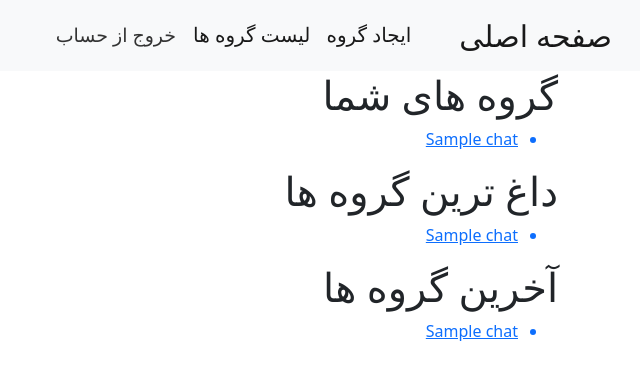
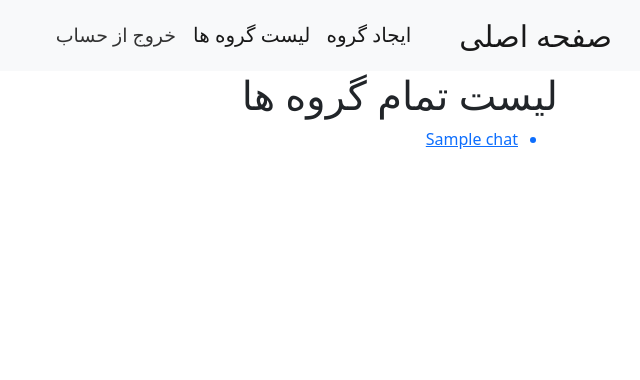
Before and after one commit to dori-dev/django-chat, a Django app: page /groups/ in a window 1280 px wide. Shown: the top 380 px of the page, without its empty margins (640-1280 px from the left). Run offline with Django 3.2, Linux system fonts and the light colour scheme; a user stored in the database is signed in; tables that the repository leaves empty hold one stand-in row (values such as "Sample post").

Commit message:
show all groups in group-list page

```diff
--- a/chat/templates/chat/group-list.html
+++ b/chat/templates/chat/group-list.html
@@ -4,31 +4,9 @@
 {% endblock title %}
 
 {% block content %}
-
-{% if user.is_authenticated %}
-{% if your_groups_len %}
-<h1>گروه های شما</h1>
+<h1>لیست تمام گروه ها</h1>
 <ul>
-  {% for group_name in your_groups %}
-  <a href="{% url 'index' %}{{ group_name }}">
-    <li>{{ group_name }}</li>
-  </a>
-  {% endfor %}
-</ul>
-{% endif %} {% endif %}
-
-<h1>داغ ترین گروه ها</h1>
-<ul>
-  {% for group_name in best_groups %}
-  <a href="{% url 'index' %}{{ group_name }}">
-    <li>{{ group_name }}</li>
-  </a>
-  {% endfor %}
-</ul>
-
-<h1>آخرین گروه ها</h1>
-<ul>
-  {% for group_name in last_groups %}
+  {% for group_name in all_groups %}
   <a href="{% url 'index' %}{{ group_name }}">
     <li>{{ group_name }}</li>
   </a>
--- a/chat/templates/chat/index.html
+++ b/chat/templates/chat/index.html
@@ -4,9 +4,7 @@
 <p>وارد گروهی که دوست داری بشو</p>
 <input id="room-name-input" type="text" size="100" placeholder="اسم گروهی که میخواهی رو وارد کن!" /><br />
 <input id="room-name-submit" type="button" value="Enter" />
-<a href="{% url 'create' %}">
-  <h2>گروه خودت را بساز</h2>
-</a>
+
 
 {% if user.is_authenticated %} {% if your_groups_len %}
 <h1>گروه های شما</h1>
--- a/chat/views.py
+++ b/chat/views.py
@@ -39,15 +39,9 @@ def room(request: object, room_name: str):
 
 
 def group_list(request: object):
-    user = request.user
     context = {
-        'best_groups': Chat.best_group(),
-        'last_groups': Chat.last_group(),
+        'all_groups': Chat.all_groups(),
     }
-    if user.is_authenticated:
-        your_groups = Chat.your_group(user)
-        context["your_groups"] = your_groups
-        context["your_groups_len"] = len(your_groups)
     return render(request, "chat/group-list.html", context)
 
 
```
